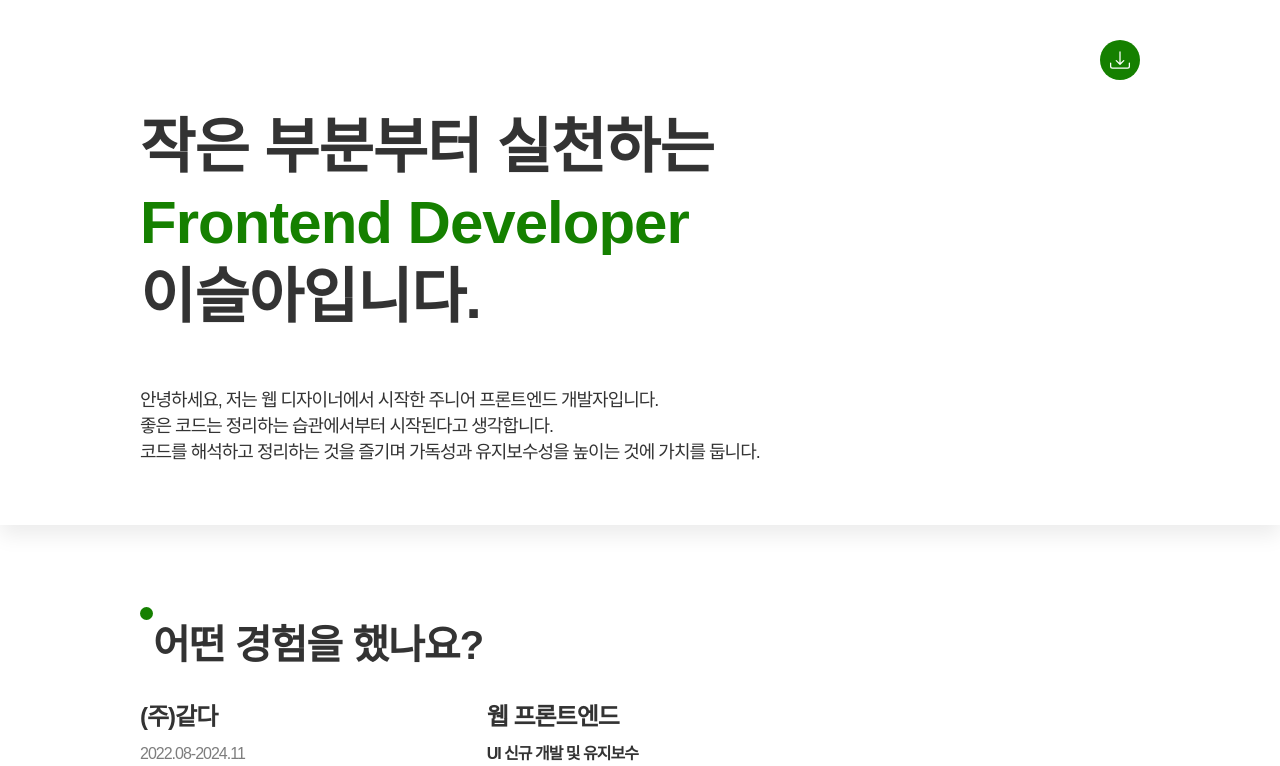
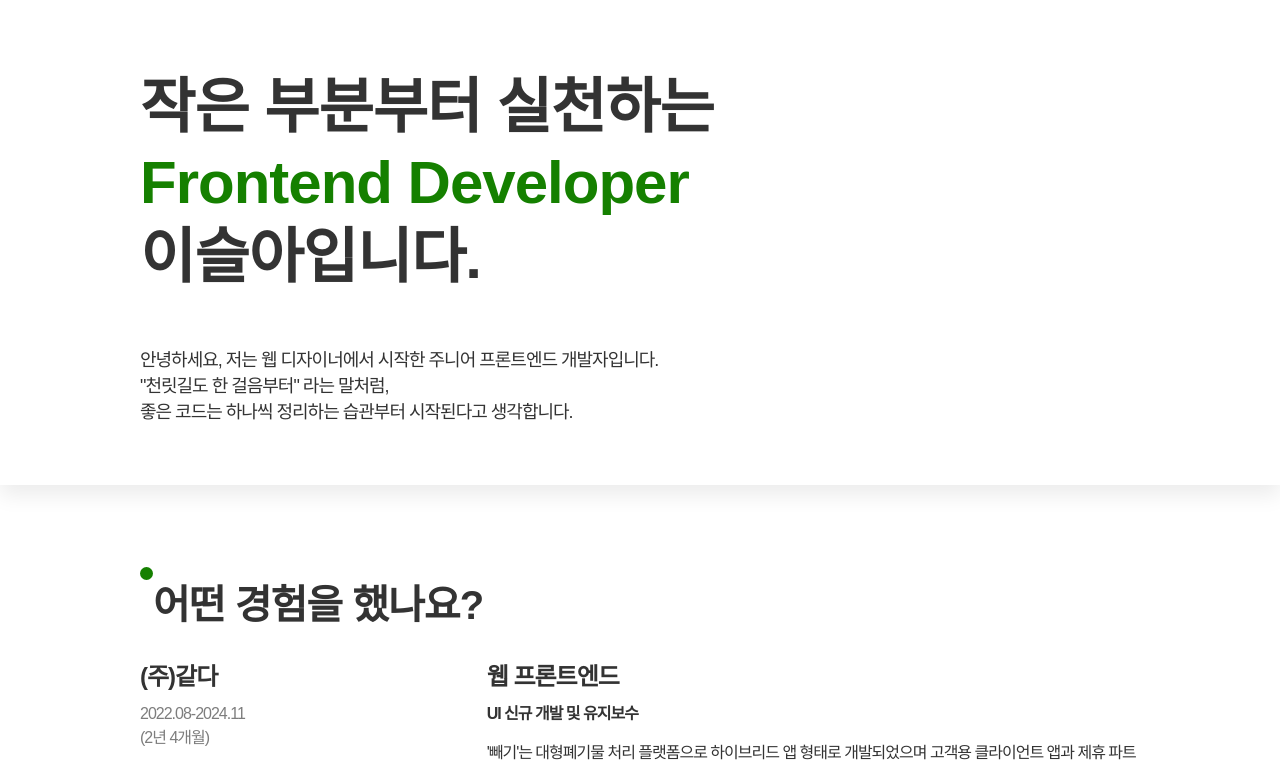
Before and after one commit to seraleedev/resume, a React (Create React App) app: page / in a window 1280 px wide. Shown: the top 766 px of the page. Built offline with nearby package versions, Linux system fonts and the light colour scheme; a web font is replaced by a local one.

Commit message:
[내용 변경] 인삿말 및 소개 내용 일부변경

```diff
--- a/src/components/system/organisms/Header/index.tsx
+++ b/src/components/system/organisms/Header/index.tsx
@@ -62,7 +62,7 @@ const Header = ({ isScroll, isMobile }: IHeader) => {
     <HeaderContainer $isScroll={isScroll}>
       <Container width={"1000px"}>
         <FlexBox justify="flex-end" width="100%">
-          <Button
+          {/* <Button
             background={theme.colors.green01}
             $borderRadius="100%"
             width="40px"
@@ -70,7 +70,7 @@ const Header = ({ isScroll, isMobile }: IHeader) => {
             onClick={onClickPrint}
           >
             <BsDownload size={"2rem"} />
-          </Button>
+          </Button> */}
         </FlexBox>
 
         {!isScroll && (
--- a/src/data/static.ts
+++ b/src/data/static.ts
@@ -1,6 +1,6 @@
 export const headerData = {
   title: ["작은 부분부터 실천하는", "Frontend Developer", "이슬아입니다."],
-  intro: `안녕하세요, 저는 웹 디자이너에서 시작한 주니어 프론트엔드 개발자입니다.\n좋은 코드는 정리하는 습관에서부터 시작된다고 생각합니다.\n코드를 해석하고 정리하는 것을 즐기며 가독성과 유지보수성을 높이는 것에 가치를 둡니다.`,
+  intro: `안녕하세요, 저는 웹 디자이너에서 시작한 주니어 프론트엔드 개발자입니다.\n"천릿길도 한 걸음부터" 라는 말처럼,\n좋은 코드는 하나씩 정리하는 습관부터 시작된다고 생각합니다.`,
 };
 
 export interface ICareerData {
@@ -181,7 +181,7 @@ export const directionData = [
   },
   {
     keyword: "Improvement",
-    description: `서비스에서 개선점을 찾아 발전시키는 작업에서 보람을 느낍니다.\n하나의 프로젝트를 장기적으로 유지하는 것을 전제로\n작업에 임하고 있습니다.`,
+    description: `서비스가 업데이트되듯이 개개인의 역량을 개선하는 것이 중요하다 생각합니다.부족한 기술 경험을 채우기 위해 틈틈이 알고리즘에 대해 공부하거나 작은 프로젝트를 진행합니다.`,
   },
   {
     keyword: "Communication",
```
